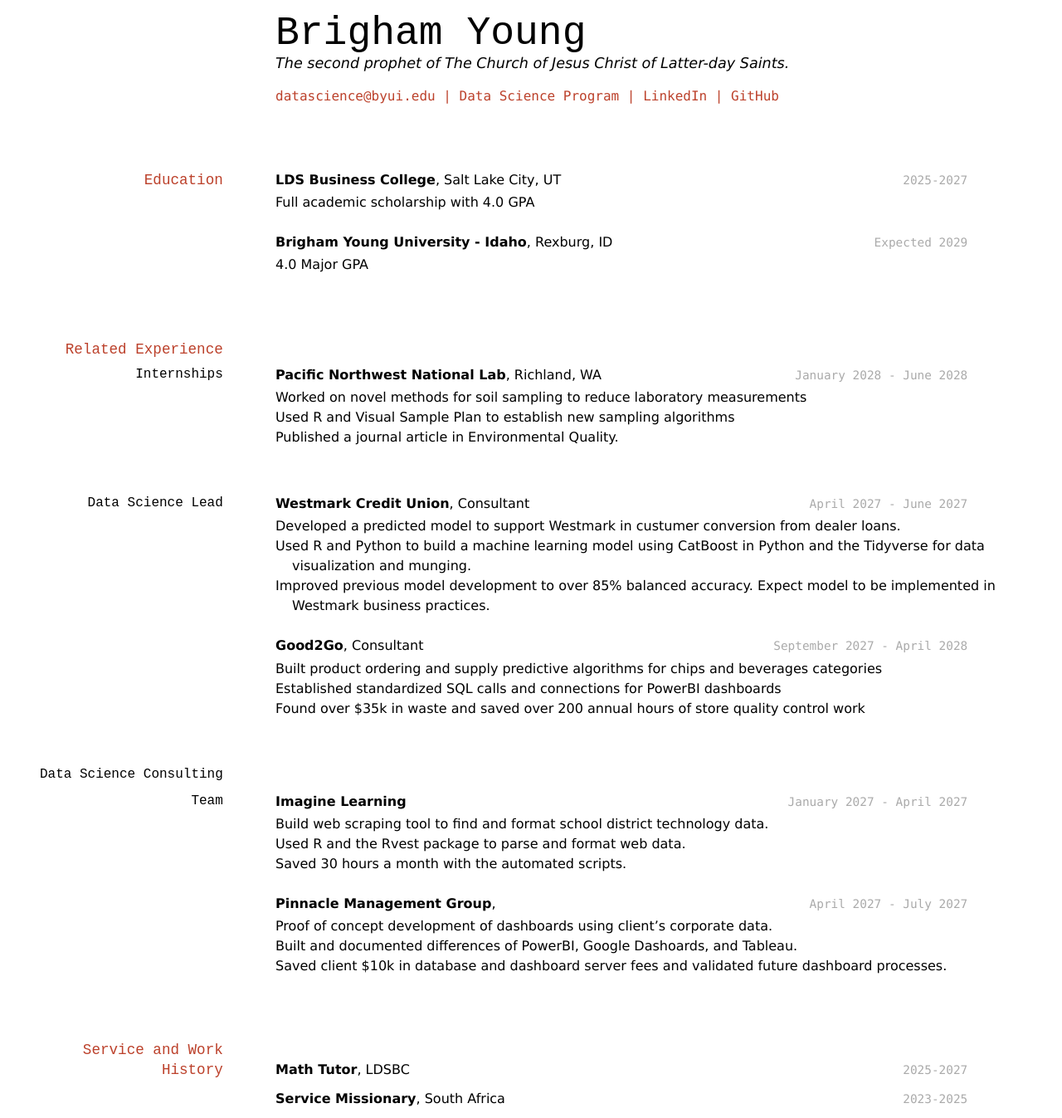
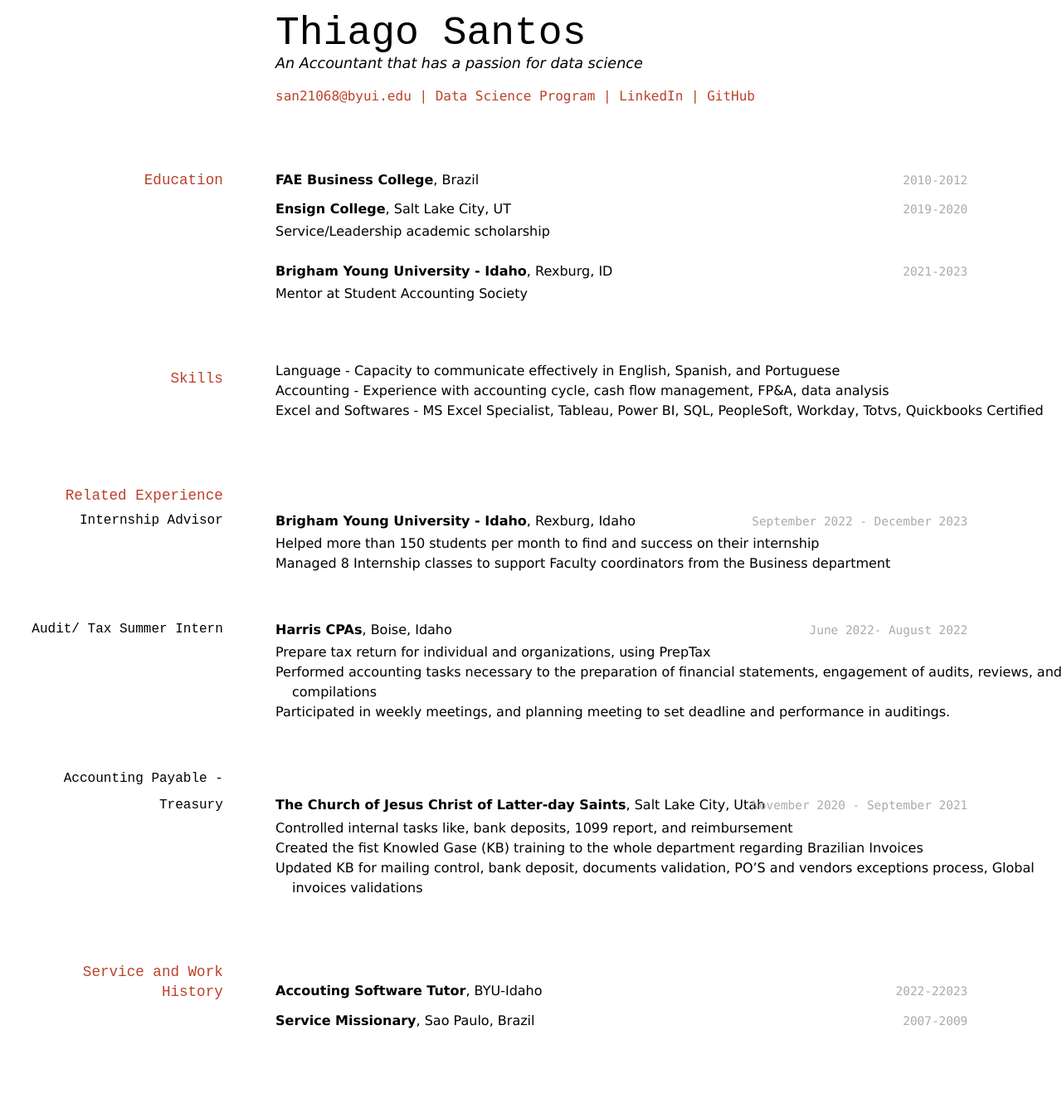
Before and after one commit to daviethedeveloper/ThiagoSantos_Resume, a Jekyll site: the page built from docs/index.md, in a window 1280 px wide. Shown: the whole page at 83% size. Built offline with Jekyll 4.4.1, drawn with Linux system fonts in a browser that asks for light colours; after the commit the page ends 1253 px from its top, so only the background shows below that.

Commit message:
Update index.md

```diff
--- a/docs/index.md
+++ b/docs/index.md
@@ -1,84 +1,80 @@
 ---
 layout: cv
-title: Brigham Young's Resume
+title: Thiago Santos's Resume
 ---
-# Brigham Young
-The second prophet of The Church of Jesus Christ of Latter-day Saints.
+# Thiago Santos
+An Accountant that has a passion for data science
 
 <div id="webaddress">
-<a href="datascience@byui.edu">datascience@byui.edu</a>
+<a href="san21068@byui.edu">san21068@byui.edu</a>
 | <a href="https://byuidatascience.github.io/development.html">Data Science Program</a>
-| <a href="https://www.linkedin.com/groups/13537407/">LinkedIn</a>
-| <a href="https://github.com/byuids-resumes">GitHub</a>
+| <a href="https://www.linkedin.com/in/thiagosantos88/">LinkedIn</a>
+| <a href="https:/github.com/thiagosantos88/">GitHub</a>
 </div>
 
 <!-- https://www.monique.tech/the-art-of-markdown -->
 
 ## Education
 
-`2025-2027`
-__LDS Business College__, Salt Lake City, UT
+`2010-2012`
+__FAE Business College__, Brazil
 
-- Full academic scholarship with 4.0 GPA
 
-`Expected 2029`
+`2019-2020`
+__Ensign College__, Salt Lake City, UT
+
+- Service/Leadership  academic scholarship
+
+`2021-2023`
 __Brigham Young University - Idaho__, Rexburg, ID
 
-- 4.0 Major GPA
+- Mentor at Student Accounting Society
 
+## Skills
+
+- Language - Capacity to communicate effectively in English, Spanish, and Portuguese
+- Accounting - Experience with accounting cycle, cash flow management, FP&A, data analysis
+- Excel and Softwares - MS Excel Specialist, Tableau,  Power BI, SQL, PeopleSoft, Workday, Totvs, Quickbooks Certified
 
 ## Related Experience
 
-### Internships
+### Internship Advisor
 
-`January 2028 - June 2028`
-__Pacific Northwest National Lab__, Richland, WA
+`September 2022 - December 2023`
+__Brigham Young University - Idaho__, Rexburg, Idaho
 
-- Worked on novel methods for soil sampling to reduce laboratory measurements
-- Used R and Visual Sample Plan to establish new sampling algorithms
-- Published a journal article in Environmental Quality.
+- Helped more than 150 students per month to find and success on their internship
+- Managed 8 Internship classes to support  Faculty coordinators from the Business department
 
-### Data Science Lead
 
-`April 2027 - June 2027`
-__Westmark Credit Union__, Consultant
+### Audit/ Tax Summer Intern
 
-- Developed a predicted model to support Westmark in custumer conversion from dealer loans.
-- Used R and Python to build a machine learning model using CatBoost in Python and the Tidyverse for data visualization and munging.
-- Improved previous model development to over 85% balanced accuracy. Expect model to be implemented in Westmark business practices.
+`June 2022- August 2022`
+__Harris CPAs__, Boise, Idaho
 
-`September 2027 - April 2028`
-__Good2Go__, Consultant
+- Prepare tax return for individual and organizations, using PrepTax
+- Performed accounting tasks necessary to the preparation of financial statements, engagement of audits, reviews, and compilations
+- Participated in weekly meetings, and planning meeting to set deadline and performance in auditings.
 
-- Built product ordering and supply predictive algorithms for chips and beverages categories
-- Established standardized SQL calls and connections for PowerBI dashboards
-- Found over $35k in waste and saved over 200 annual hours of store quality control work
+### Accounting Payable - Treasury
+`November 2020 - September 2021`
+__The Church of Jesus Christ of Latter-day Saints__, Salt Lake City, Utah
 
-### Data Science Consulting Team
+- Controlled internal tasks like, bank deposits, 1099 report, and reimbursement
+- Created the fist Knowled Gase (KB) training to the whole department regarding Brazilian Invoices
+- Updated KB for mailing control, bank deposit, documents validation, PO'S and vendors exceptions process, Global invoices validations
 
-`January 2027 - April 2027`
-__Imagine Learning__
 
-- Build web scraping tool to find and format school district technology data.
-- Used R and the Rvest package to parse and format web data.
-- Saved 30 hours a month with the automated scripts.
-
-`April 2027 - July 2027`
-__Pinnacle Management Group__,
-
-- Proof of concept development of dashboards using client's corporate data.
-- Built and documented differences of PowerBI, Google Dashoards, and Tableau.
-- Saved client $10k in database and dashboard server fees and validated future dashboard processes.
 
 
 ## Service and Work History
 
-`2025-2027`
-__Math Tutor__, LDSBC
+`2022-22023`
+__Accouting Software Tutor__, BYU-Idaho
 
 
-`2023-2025`
-__Service Missionary__, South Africa
+`2007-2009`
+__Service Missionary__, Sao Paulo, Brazil
 
 
 
```
